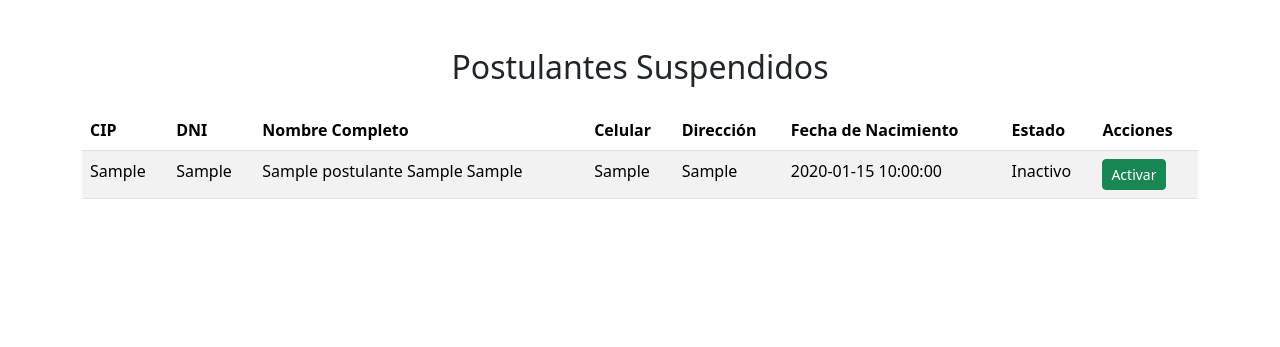
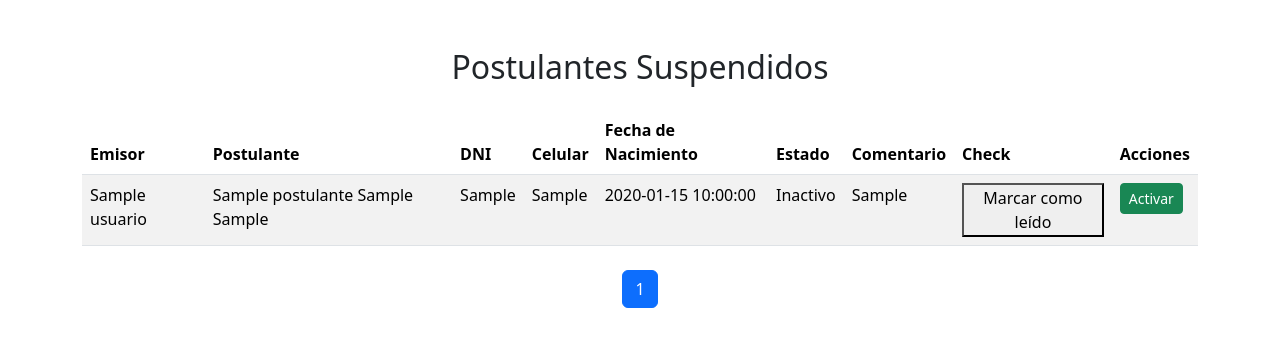
Before and after one commit to dev-tomas/linkeding, a PHP site: page /linkeding/sections/atencion_postulante.php in a window 1280 px wide. Shown: the top 347 px of the page. Run offline with PHP 8.4, Linux system fonts and the light colour scheme; tables that the repository leaves empty or names only in its code hold one stand-in row (values such as "Sample post").

Commit message:
atencion de comentarios v3

```diff
--- a/sections/atencion_postulante.php
+++ b/sections/atencion_postulante.php
@@ -1,12 +1,37 @@
 <?php
 include("conexion.php");
 
-$sql = "SELECT p.id_postulante, p.id_estado_postulante, p.cip_postulante, p.dni_postulante, p.nombre_postulante, p.apellido_paterno_postulante, p.apellido_materno_postulante,
-               p.celular_postulante, p.direccion_postulante, p.fecha_nacimiento_postulante, es.nombre_estado_postulante
+$resultadosPorPagina = 10;
+
+$pagina = isset($_GET['pagina']) ? (int)$_GET['pagina'] : 1;
+if ($pagina < 1) $pagina = 1;
+
+$offset = ($pagina - 1) * $resultadosPorPagina;
+
+$sql = "SELECT p.id_postulante, p.id_estado_postulante, p.cip_postulante, p.dni_postulante,
+               p.nombre_postulante, p.apellido_paterno_postulante, p.apellido_materno_postulante,
+               p.celular_postulante, p.direccion_postulante, p.fecha_nacimiento_postulante,
+               es.nombre_estado_postulante, m.id_mensaje, m.mensaje, eq.id_estado_mensaje,
+               eq.nombre_estado_mensaje,
+               (SELECT u.nombre_usuario FROM usuario u WHERE u.id_usuario = m.id_usuario_emisor_mensaje) AS emisor
         FROM postulante p
-        JOIN estado_postulante es ON p.id_estado_postulante = es.id_estado_postulante";
+        JOIN estado_postulante es ON p.id_estado_postulante = es.id_estado_postulante
+        JOIN queja q on q.id_usuario_queja = p.id_usuario
+        JOIN mensaje m ON m.id_mensaje = q.id_mensaje
+        JOIN estado_mensaje eq ON eq.id_estado_mensaje = m.id_estado_mensaje
+        LIMIT $resultadosPorPagina OFFSET $offset";
+
 $resultado = mysqli_query($cn, $sql);
+
+$sqlTotal = "SELECT COUNT(*) as total FROM postulante p
+        JOIN estado_postulante es ON p.id_estado_postulante = es.id_estado_postulante
+        JOIN queja q on q.id_usuario_queja = p.id_usuario
+        JOIN mensaje m ON m.id_mensaje = q.id_mensaje
+        JOIN estado_mensaje eq ON eq.id_estado_mensaje = m.id_estado_mensaje";
+$totalResultados = mysqli_fetch_assoc(mysqli_query($cn, $sqlTotal))['total'];
+$totalPaginas = ceil($totalResultados / $resultadosPorPagina);
 ?>
+
 
 <!DOCTYPE html>
 <html lang="es">
@@ -23,26 +48,37 @@ $resultado = mysqli_query($cn, $sql);
     <table class="table table-striped">
         <thead>
         <tr>
-            <th>CIP</th>
+            <th>Emisor</th>
+            <th>Postulante</th>
             <th>DNI</th>
-            <th>Nombre Completo</th>
             <th>Celular</th>
-            <th>Dirección</th>
             <th>Fecha de Nacimiento</th>
             <th>Estado</th>
+            <th>Comentario</th>
+            <th>Check</th>
             <th>Acciones</th>
         </tr>
         </thead>
         <tbody>
         <?php while ($postulante = mysqli_fetch_assoc($resultado)) { ?>
             <tr>
-                <td><?php echo $postulante['cip_postulante']; ?></td>
+                <td><?php echo $postulante['emisor']; ?></td>
+                <td><?php echo $postulante['nombre_postulante'] . " " . $postulante['apellido_paterno_postulante'] . " " . $postulante['apellido_materno_postulante']; ?></td>
                 <td><?php echo $postulante['dni_postulante']; ?></td>
-                <td><?php echo $postulante['nombre_postulante'] . " " . $postulante['apellido_paterno_postulante'] . " " . $postulante['apellido_materno_postulante']; ?></td>
                 <td><?php echo $postulante['celular_postulante']; ?></td>
-                <td><?php echo $postulante['direccion_postulante']; ?></td>
                 <td><?php echo $postulante['fecha_nacimiento_postulante']; ?></td>
                 <td><?php echo $postulante['nombre_estado_postulante']; ?></td>
+                <td><?php echo $postulante['mensaje']; ?></td>
+                <td>
+                            <?php if ($postulante['nombre_estado_mensaje'] === 'enviado') { ?>
+                                <form action="sections/p_leer_comen_pos.php" method="POST">
+                                    <input type="hidden" name="id_comentario" value="<?php echo $postulante['id_mensaje']; ?>">
+                                    <button type="submit" class="btn-leer">Marcar como leído</button>
+                                </form>
+                            <?php } else { ?>
+                                <span class="text-muted">No disponible</span>
+                            <?php } ?>
+                </td>
                 <td>
                     <?php if ($postulante['nombre_estado_postulante'] == 'Inactivo') { ?>
                         <button class="btn btn-success btn-sm cambiar-estado" data-id="<?php echo $postulante['id_postulante']; ?>" data-estado="Activo">Activar</button>
@@ -54,6 +90,30 @@ $resultado = mysqli_query($cn, $sql);
         <?php } ?>
         </tbody>
     </table>
+    <div class="d-flex justify-content-center mt-4">
+        <nav>
+            <ul class="pagination">
+                <?php if ($pagina > 1): ?>
+                    <li class="page-item">
+                        <a class="page-link" href="index.php?page=atencion_postulante&pagina=<?php echo $pagina - 1; ?>">Anterior</a>
+                    </li>
+                <?php endif; ?>
+
+                <?php for ($i = 1; $i <= $totalPaginas; $i++): ?>
+                    <li class="page-item <?php echo $i == $pagina ? 'active' : ''; ?>">
+                        <a class="page-link" href="index.php?page=atencion_postulante&pagina=<?php echo $i; ?>"><?php echo $i; ?></a>
+                    </li>
+                <?php endfor; ?>
+
+                <?php if ($pagina < $totalPaginas): ?>
+                    <li class="page-item">
+                        <a class="page-link" href="index.php?page=atencion_postulante&pagina=<?php echo $pagina + 1; ?>">Siguiente</a>
+                    </li>
+                <?php endif; ?>
+            </ul>
+        </nav>
+    </div>
+
 </div>
 
 <script>
```
Also changed, not shown: sections/atencion_empresa.php (+63 -8 lines), sections/p_leer_comen_emp.php (added, +18 -0 lines), sections/p_leer_comen_pos.php (added, +18 -0 lines).
